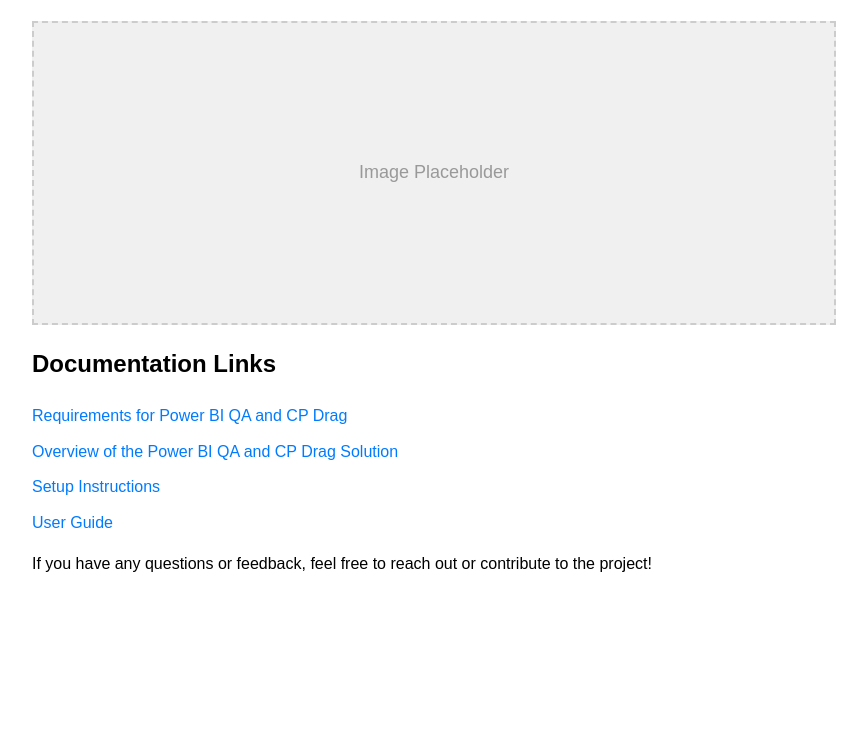
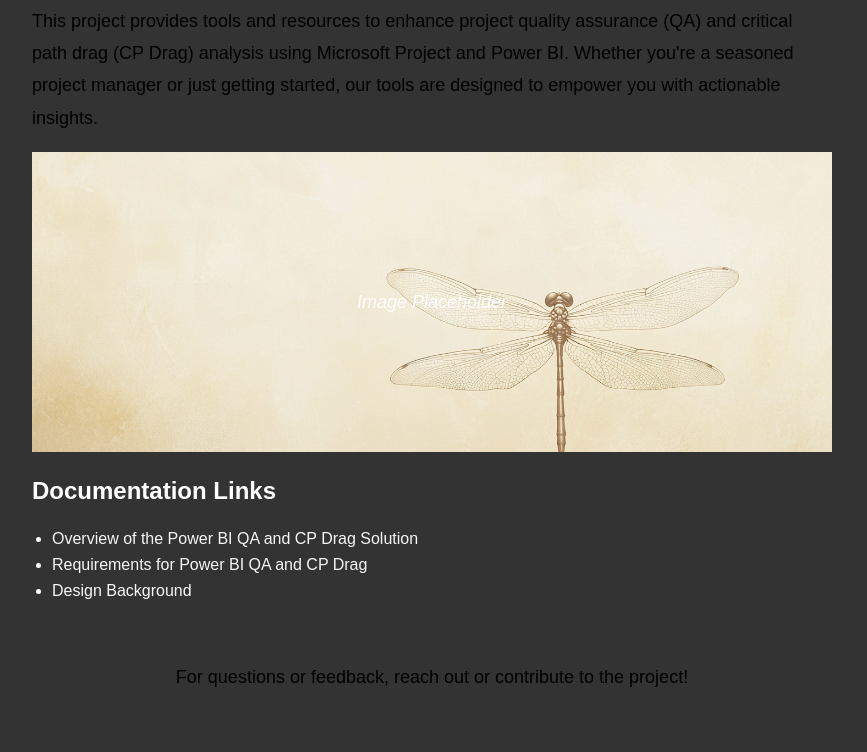
Before and after one commit to foresaa/CPDrag, a plain HTML site: page index.html in a window 1280 px wide. Shown: the part 166-918 px from the top of the page, without its empty margins (208-1075 px from the left). Before the commit the page ends 800 px from the top, so only its background shows below. Drawn offline with Linux system fonts and the light colour scheme.

Commit message:
mosdified index.html & css added

```diff
--- /dev/null
+++ b/addin_gui.css
@@ -0,0 +1,162 @@
+/* Shared styles for both the landing page and the task pane */
+
+/* Ensure task pane uses full height */
+html, body {
+    height: 100%;
+    margin: 0;
+    padding: 0;
+}
+
+/* Footer icon style */
+footer {
+    text-align: center;
+    padding: 20px;
+}
+
+.footer-icon {
+    width: 400px;  /* Adjust the size as needed */
+    height: auto;
+    margin-top: 10px;
+}
+
+/* Style for <p> elements */
+p {
+    font-size: 18px;  /* Adjust the font size as needed */
+    color: #000000;   /* Change the color to your preferred hex code */
+    line-height: 1.8; /* Optional: improves readability */
+}
+
+/* Task pane-specific styles */
+  /* Task pane-specific styles */
+.task-pane {
+    background-image   : url('Dragonfly.png');  /* Replace with your image URL */
+    background-size    : cover;                 /* Ensures the image covers the entire area */
+    background-position: center;                /* Centers the image */
+    background-repeat  : no-repeat;             /* Prevents repeating the image */
+    height: 300px; /* Ensures the height is consistent */
+    border: none; /* Removes border for a cleaner look */
+    display: flex;
+    align-items: center;
+    justify-content: center;
+    color: white; /* Text color if needed */
+    font-size: 18px; /* Font size of placeholder text */
+    font-style: italic; /* Placeholder text style */
+}
+
+/* Link styles */
+a {
+    color: white; /* Makes links white */
+    text-decoration: none; /* Removes underline from links */
+}
+
+a:hover {
+    text-decoration: underline; /* Underline links on hover for visibility */
+}
+
+/* Body background and text styles */
+body {
+    background-color: #333; /* Dark background for better contrast */
+    color: white; /* Default text color is white */
+    font-family: Arial, sans-serif;
+    line-height: 1.6;
+    margin: 20px;
+}
+
+/* Header styles */
+header h1 {
+    color: #4CAF50; /* Green for header text */
+    text-align: center;
+}
+
+/* Content container styles */
+.container {
+    max-width: 800px;
+    margin: auto;
+}
+
+/* Footer styles */
+footer {
+    text-align: center;
+    margin-top: 20px;
+}
+
+
+body {
+    font-family: Arial, sans-serif;
+    margin: 0;
+    padding: 0;
+}
+
+/* Landing page-specific styles */
+.landing-page {
+    background-color: #f1eaea;
+    background-image: url('https://foresaa.github.io/MSTPADDIN/Pink_Pilot.png');
+    background-size: cover;
+    background-position: center;
+    background-repeat: no-repeat;
+    height:auto;  /* Ensure the background image fills the entire height */
+}
+
+/* Other styles */
+.container {
+    padding: 20px;
+    max-width: 800px;
+    margin: 0 auto;
+}
+
+header {
+    text-align: center;
+    padding: 20px 0;
+    font-style: oblique;
+}
+
+h1 {
+    font-size: 2em;
+    margin-bottom: 20px;
+}
+
+.intro, .instructions {
+    margin-top: 150px;  /* Moves the boxes down */
+    padding: 15px;
+    background-color: #787171;
+    border-radius: 8px;
+    box-shadow: 0px 5px 10px rgba(0, 0, 0, 0.1);
+    width: 60%;  /* Adjust this to control the width of the boxes */
+    margin-left: 20px;  /* Push the text slightly away from the left */
+    padding: 20px;  /* Padding inside the boxes */
+    background-color: rgba(120, 120, 120, 0.9);  /* Slight transparency for the background */
+    border-radius: 8px;  /* Rounds the corners */
+}
+
+h2 {
+    font-size: 1.5em;
+    margin-bottom: 10px;
+}
+
+ul {
+    list-style-type: disc;
+    padding-left: 20px;
+}
+
+a {
+    color: #f5f6f8;
+    text-decoration: none;
+}
+
+a:hover {
+    text-decoration: underline;
+}
+
+footer {
+    text-align: center;
+    padding: 20px;
+    font-size: 0.9em;
+    color: #555;
+}
+
+/* Footer icon style */
+.footer-icon {
+    width: 400px;  /* Adjust the size of the icon in the footer */
+    height: auto;
+    margin-top: 10px;
+}
--- a/index.html
+++ b/index.html
@@ -4,50 +4,13 @@
     <meta charset="UTF-8" />
     <meta name="viewport" content="width=device-width, initial-scale=1.0" />
     <title>Welcome to Power BI QA and CP Drag</title>
-    <style>
-      body {
-        font-family: Arial, sans-serif;
-        line-height: 1.6;
-        margin: 20px;
-      }
-      h1 {
-        text-align: center;
-        color: #4caf50;
-      }
-      .content {
-        max-width: 800px;
-        margin: auto;
-      }
-      .placeholder {
-        width: 100%;
-        height: 300px;
-        background-color: #f0f0f0;
-        border: 2px dashed #ccc;
-        display: flex;
-        align-items: center;
-        justify-content: center;
-        font-size: 18px;
-        color: #999;
-      }
-      ul {
-        list-style: none;
-        padding: 0;
-      }
-      li {
-        margin: 10px 0;
-      }
-      a {
-        text-decoration: none;
-        color: #007bff;
-      }
-      a:hover {
-        text-decoration: underline;
-      }
-    </style>
+    <link rel="stylesheet" href="addin_gui.css" />
   </head>
   <body>
-    <div class="content">
-      <h1>Welcome to the Power BI QA and CP Drag Project</h1>
+    <div class="container">
+      <header>
+        <h1>Welcome to the Power BI QA and CP Drag Project</h1>
+      </header>
       <p>
         This project provides tools and resources to enhance project quality
         assurance (QA) and critical path drag (CP Drag) analysis using Microsoft
@@ -56,28 +19,34 @@
         insights.
       </p>
 
-      <div class="placeholder">Image Placeholder</div>
+      <div class="placeholder task-pane">Image Placeholder</div>
 
       <h2>Documentation Links</h2>
       <ul>
-        <li>
-          <a href="REQUIREMENTS.md" target="_blank"
-            >Requirements for Power BI QA and CP Drag</a
-          >
-        </li>
         <li>
           <a href="README.md" target="_blank"
             >Overview of the Power BI QA and CP Drag Solution</a
           >
         </li>
-        <li><a href="SETUP.md" target="_blank">Setup Instructions</a></li>
-        <li><a href="USER_GUIDE.md" target="_blank">User Guide</a></li>
+
+        <li>
+          <a
+            href="Requirements Power BI QA Metrics and CP Drag Calculator.md"
+            target="_blank"
+            >Requirements for Power BI QA and CP Drag</a
+          >
+        </li>
+
+        <li>
+          <a href="pbi_decision.md" target="_blank">Design Background</a>
+        </li>
       </ul>
 
-      <p>
-        If you have any questions or feedback, feel free to reach out or
-        contribute to the project!
-      </p>
+      <footer>
+        <p>
+          For questions or feedback, reach out or contribute to the project!
+        </p>
+      </footer>
     </div>
   </body>
 </html>
```
Also changed, not shown: Dragonfly.png (added).
